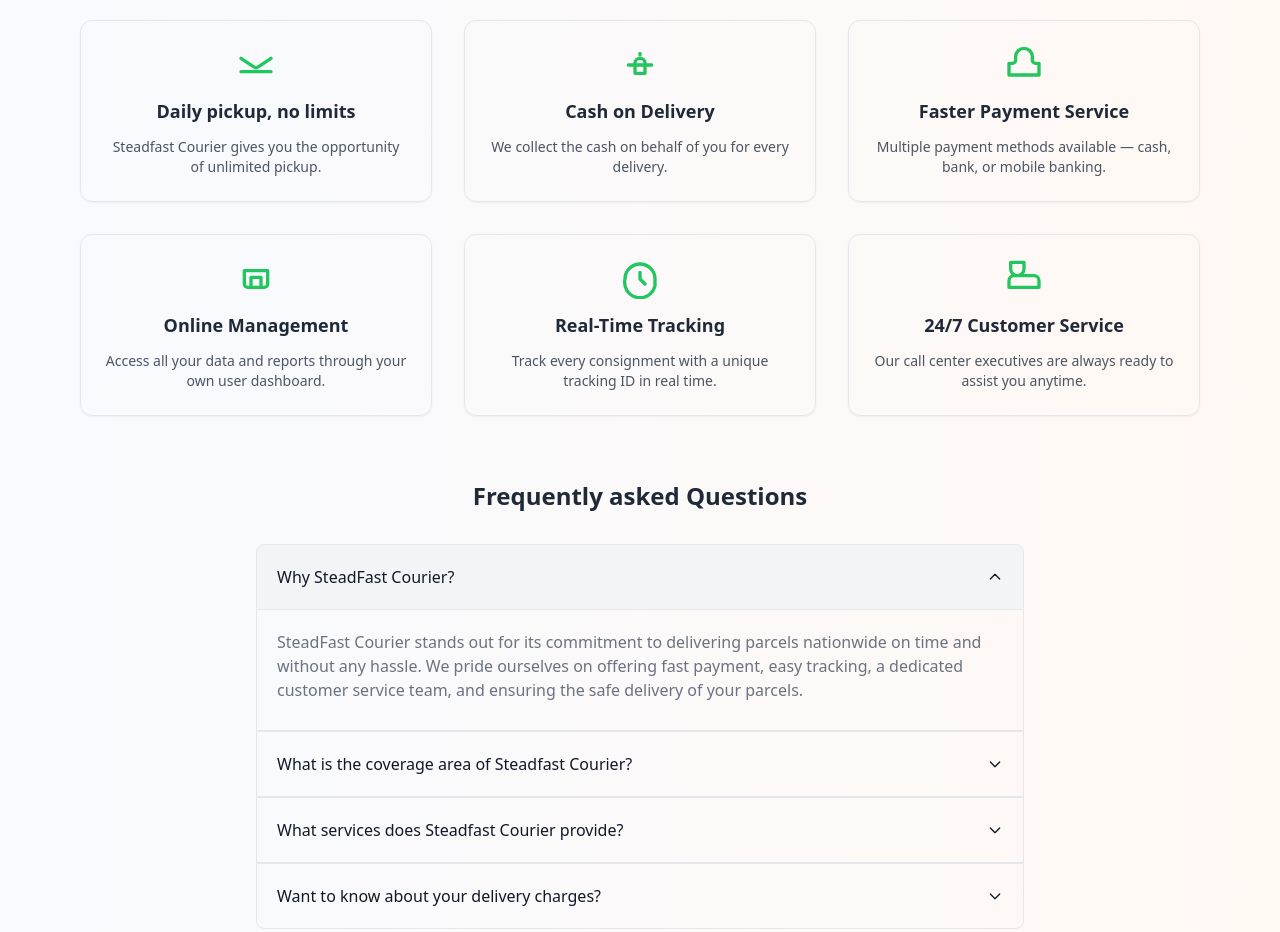
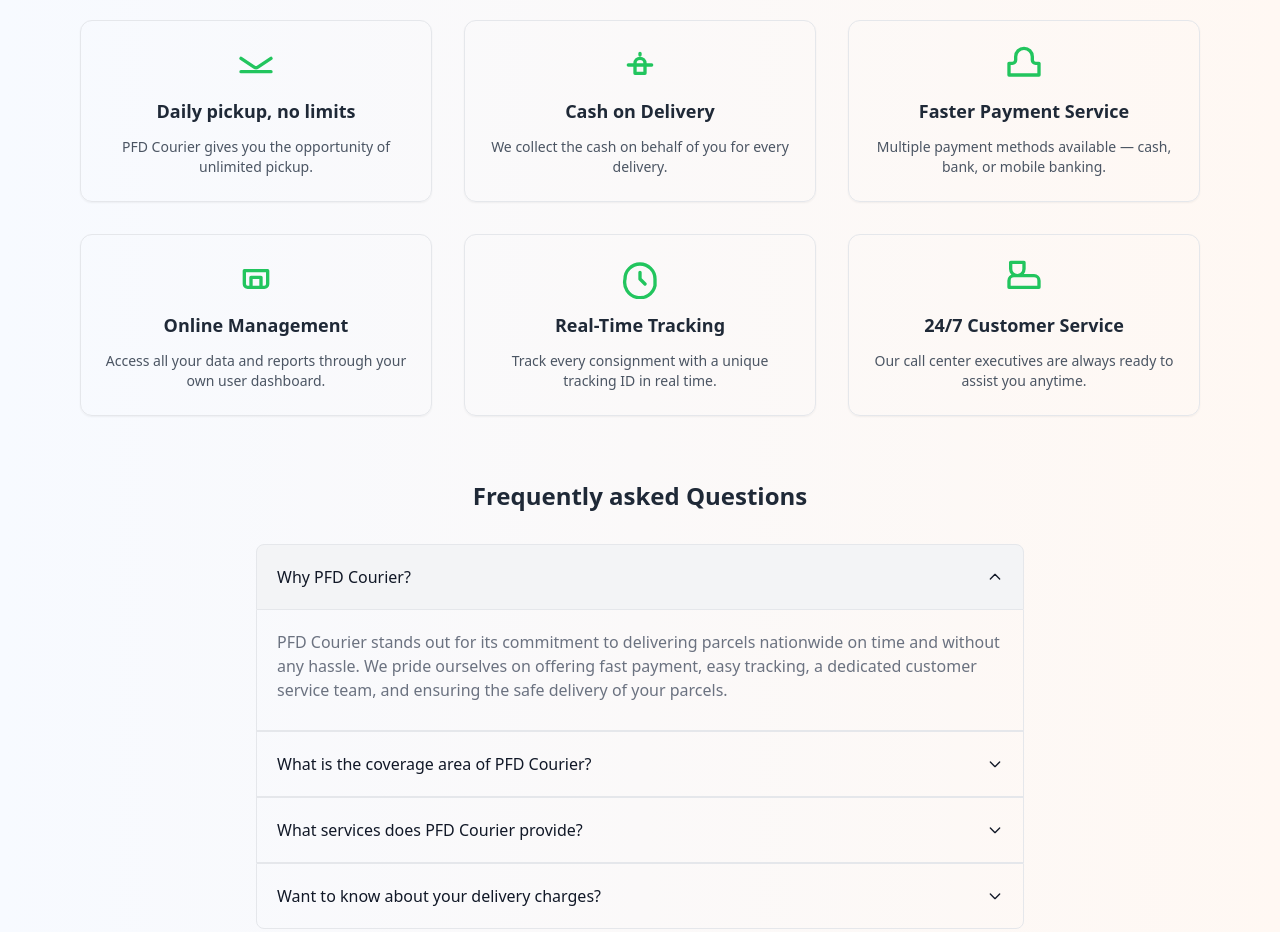
Before and after one commit to mahmudur987/pfd-landing-page, a plain HTML site: page index.html in a window 1280 px wide. Shown: the part 1900-2832 px from the top of the page. Drawn offline with nearby package versions, Linux system fonts and the light colour scheme.

Commit message:
add  feedbac

```diff
--- a/index.html
+++ b/index.html
@@ -716,7 +716,7 @@
                 Daily pickup, no limits
               </h3>
               <p class="text-gray-600 text-sm">
-                Steadfast Courier gives you the opportunity of unlimited pickup.
+                PFD Courier gives you the opportunity of unlimited pickup.
               </p>
             </div>
           </div>
@@ -889,7 +889,7 @@
               aria-expanded="true"
               aria-controls="accordion-open-body-1"
             >
-              <span>Why SteadFast Courier?</span>
+              <span>Why PFD Courier?</span>
               <svg
                 data-accordion-icon
                 class="w-4 h-4 rotate-180 shrink-0"
@@ -913,11 +913,10 @@
             aria-labelledby="accordion-open-heading-1"
           >
             <p class="mb-2 text-gray-500">
-              SteadFast Courier stands out for its commitment to delivering
-              parcels nationwide on time and without any hassle. We pride
-              ourselves on offering fast payment, easy tracking, a dedicated
-              customer service team, and ensuring the safe delivery of your
-              parcels.
+              PFD Courier stands out for its commitment to delivering parcels
+              nationwide on time and without any hassle. We pride ourselves on
+              offering fast payment, easy tracking, a dedicated customer service
+              team, and ensuring the safe delivery of your parcels.
             </p>
           </div>
 
@@ -930,7 +929,7 @@
               aria-expanded="false"
               aria-controls="accordion-open-body-2"
             >
-              <span>What is the coverage area of Steadfast Courier?</span>
+              <span>What is the coverage area of PFD Courier?</span>
               <svg
                 data-accordion-icon
                 class="w-4 h-4 shrink-0"
@@ -954,8 +953,8 @@
             aria-labelledby="accordion-open-heading-2"
           >
             <p class="mb-2 text-gray-500">
-              SteadFast Courier operates nationwide, covering all major cities
-              and districts across the country.
+              PFD Courier operates nationwide, covering all major cities and
+              districts across the country.
             </p>
           </div>
 
@@ -968,7 +967,7 @@
               aria-expanded="false"
               aria-controls="accordion-open-body-3"
             >
-              <span>What services does Steadfast Courier provide?</span>
+              <span>What services does PFD Courier provide?</span>
               <svg
                 data-accordion-icon
                 class="w-4 h-4 shrink-0"
```
